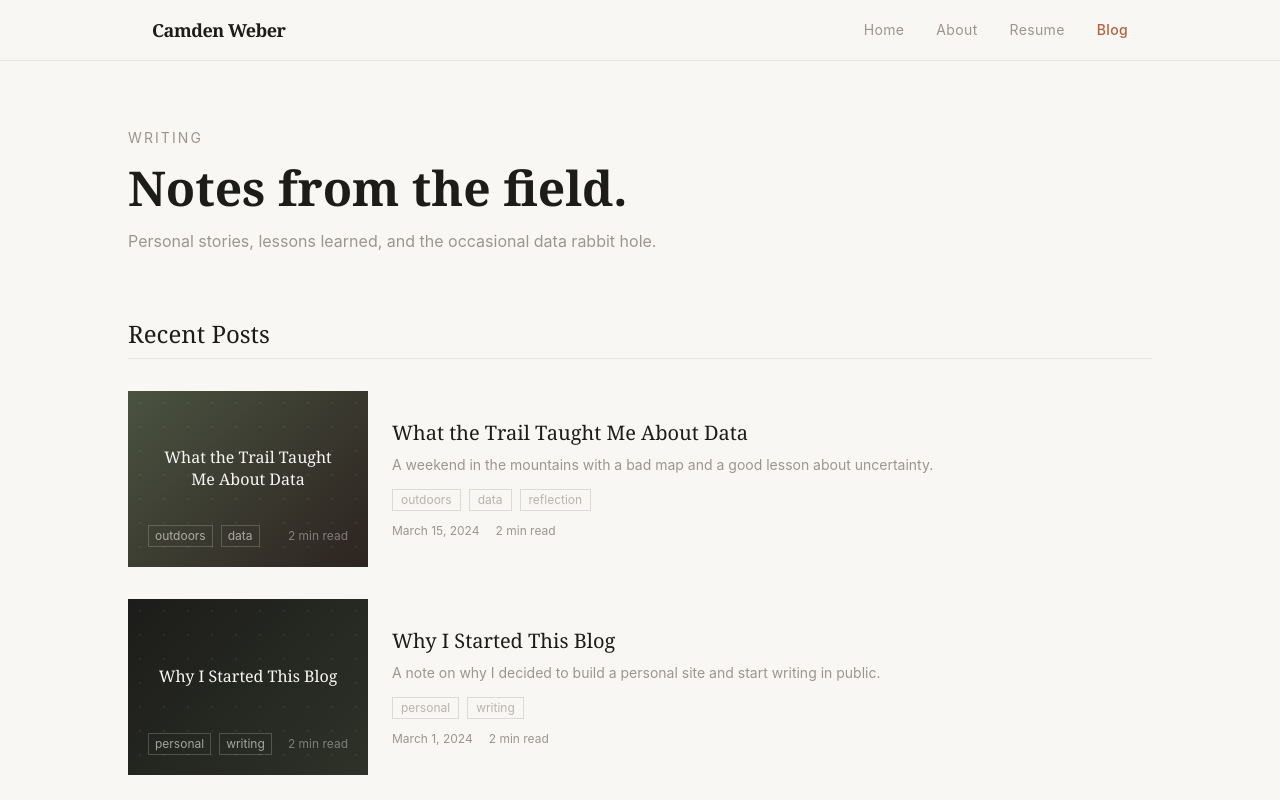
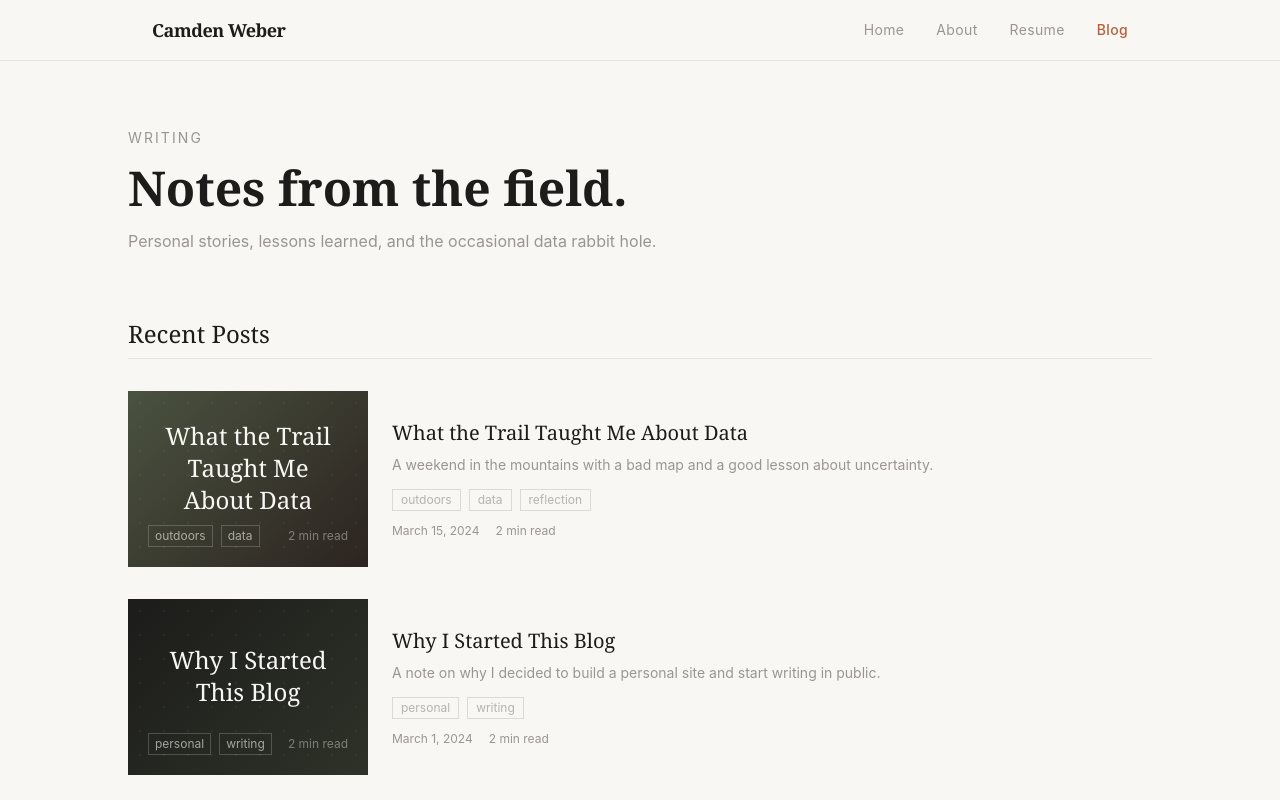
Before and after one commit to Camdenw1/camden-weber, a Next.js app: page /blog in a window 1280 px wide. Shown: the top 800 px of the page. Built offline with nearby package versions, Linux system fonts and the light colour scheme.

Commit message:
increase fallback grid title font size to text-xl/2xl

```diff
--- a/components/PostCoverFallback.tsx
+++ b/components/PostCoverFallback.tsx
@@ -33,7 +33,7 @@ export default function PostCoverFallback({ slug, title, tags, readingTime }: Pr
 
       {/* Title */}
       <div className="relative flex-1 flex items-center justify-center px-2">
-        <p className="font-serif text-cream text-center leading-snug line-clamp-3">
+        <p className="font-serif text-cream text-center leading-snug line-clamp-3 text-xl md:text-2xl">
           {title}
         </p>
       </div>
```
